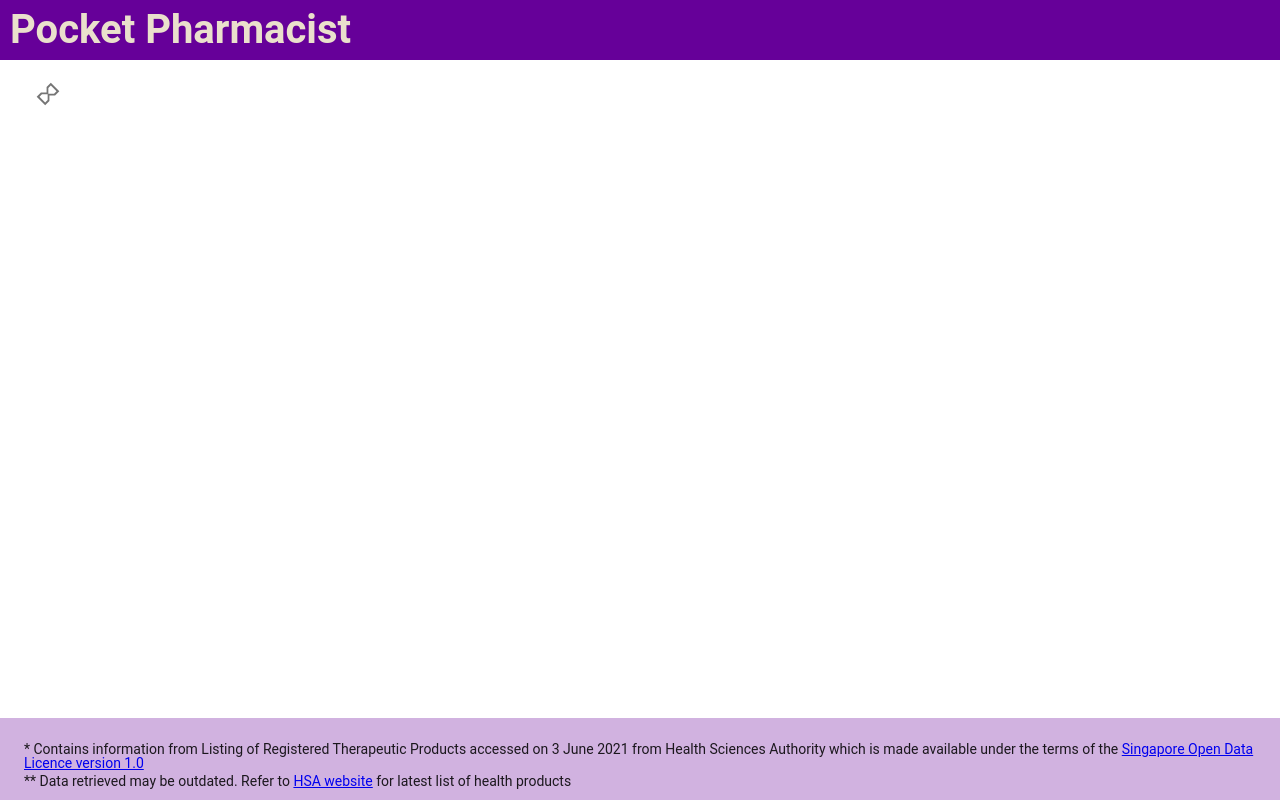
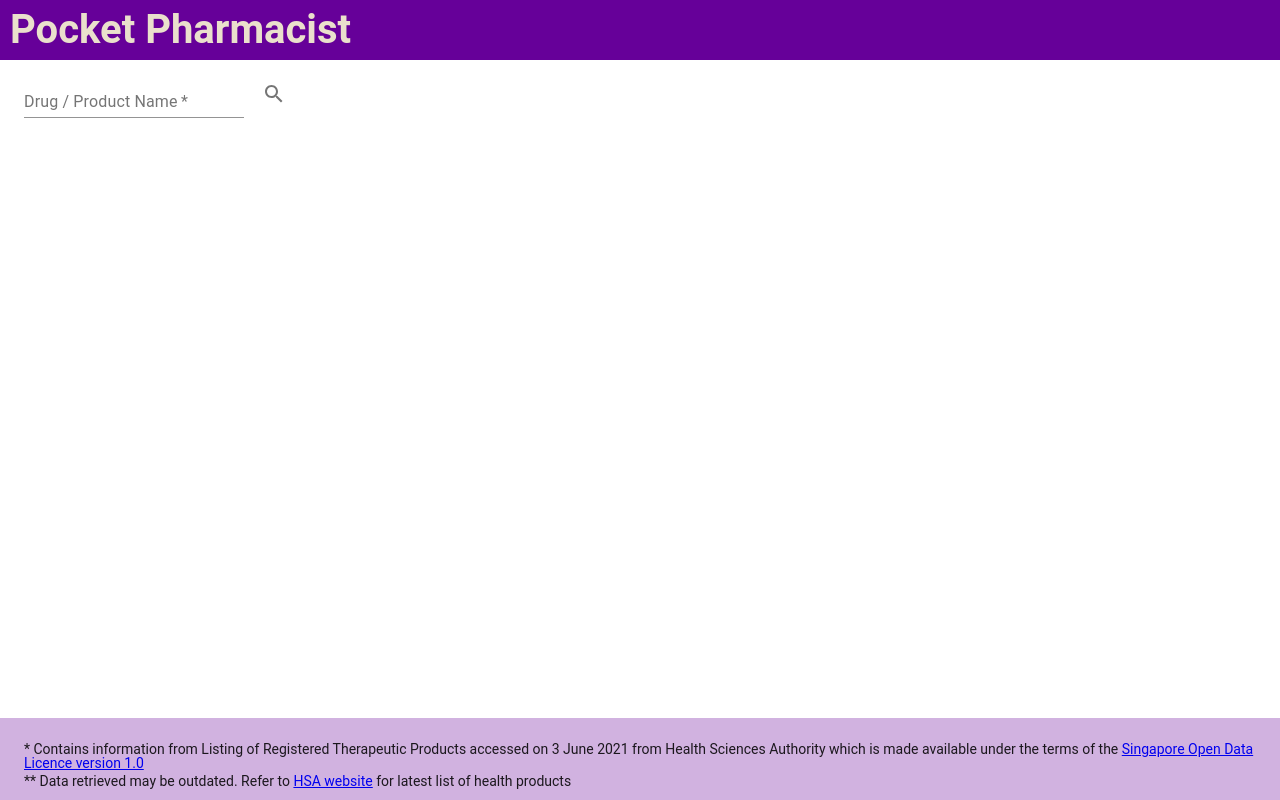
Before and after one commit to CodingShawn/pocket-pharmacist, a React (Create React App) app: page / in a window 1280 px wide. Built offline with nearby package versions, Linux system fonts and the light colour scheme; no server answers.

Commit message:
Modified searchForm component to only show loading hourglass if data has not been loaded and to only do search filtering upon data load

```diff
--- a/src/components/SearchForm.js
+++ b/src/components/SearchForm.js
@@ -2,14 +2,18 @@
 import SearchIcon from "@material-ui/icons/Search";
 import IconButton from "@material-ui/core/IconButton";
 import Loading from "../components/Loading";
-import { useState } from "react";
+import { useState, useEffect } from "react";
 
 function SearchForm({ setResults, setSearchTerm, data, isLoading }) {
   const [drugName, setDrugName] = useState("");
+  const [hasSearched, setHasSearched] = useState(false);
 
   function handleSubmit(event) {
     event.preventDefault();
-    saveResultsToState();
+    if (!isLoading) {
+      saveResultsToState();
+    }
+    setHasSearched(true);
     setSearchTerm(drugName);
   }
 
@@ -23,10 +27,16 @@
     setResults(results);
   }
 
+  useEffect(() => {
+    if(hasSearched) {
+      saveResultsToState();
+    }
+  },[isLoading])
+
   return (
     <section>
       <form onSubmit={handleSubmit} id="search-form">
-        {!isLoading && (
+        {!(isLoading && hasSearched) && (
           <>
             <TextField
               label="Drug / Product Name"
@@ -40,7 +50,7 @@
             </IconButton>
           </>
         )}
-        {isLoading && <Loading />}
+        {isLoading && hasSearched && <Loading />}
       </form>
     </section>
   );
```
